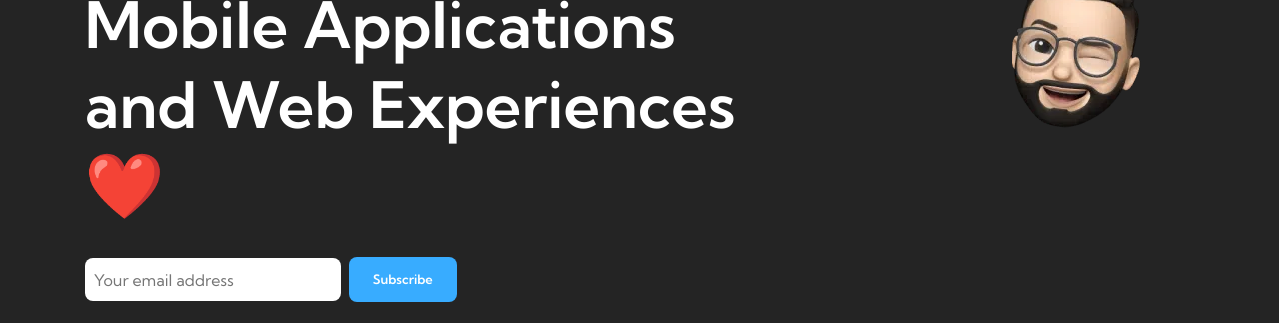
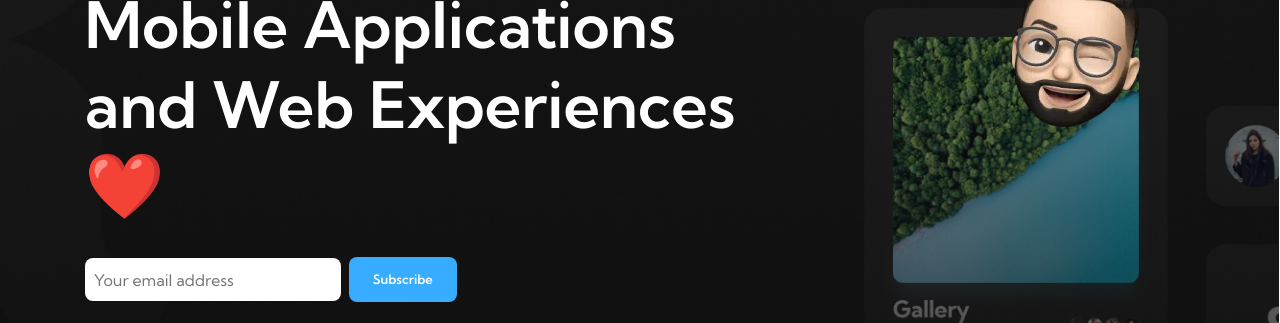
Before and after one commit to mustafaabdo2022/Portfolio-Woodmart, a plain HTML site: page index.html in a window 1280 px wide. Shown: the part 255-578 px from the top of the page. Drawn offline with nearby package versions, Linux system fonts and the light colour scheme.

Commit message:
Update main.css

```diff
--- a/Css/main.css
+++ b/Css/main.css
@@ -131,7 +131,7 @@ nav span::before {
 
 .liner__continer  {
     width: 100%;
-    background: #242424 url(./image/w-developer-top-bg.jpg);
+    background: #242424 url(../image/w-developer-top-bg.jpg);
     background-repeat: no-repeat;
     background-size: cover;
     background-position: center;
```
